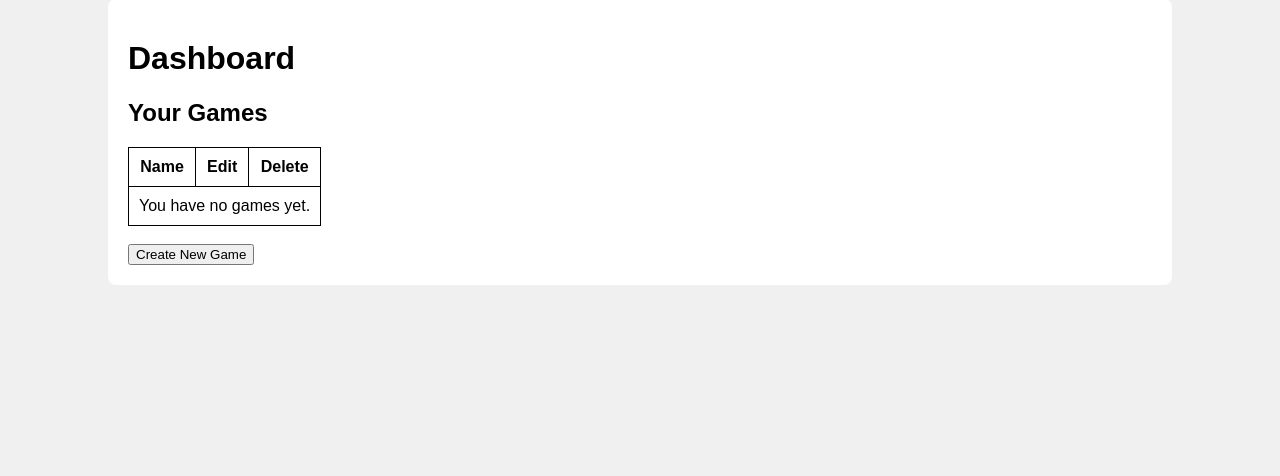
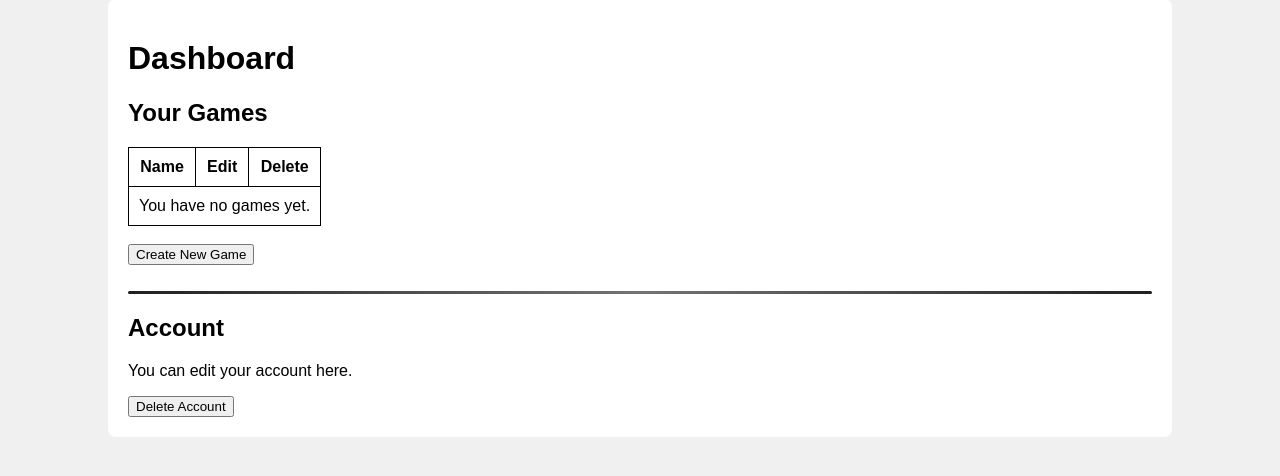
Before and after one commit to jkuusto/rpg-random-encounters, a Flask app: page /dashboard in a window 1280 px wide. Shown: the part 108-584 px from the top of the page. Run offline with Flask 3, Linux system fonts and the light colour scheme; the visitor is signed in with stand-in values (Sample User, id 1).

Commit message:
Add user deletion feature on dashboard, update README

```diff
--- a/routes.py
+++ b/routes.py
@@ -285,3 +285,17 @@ def register():
     else:
         flash("Registration failed due to an unexpected error", "error")
     return render_template("login.html")
+
+
+@app.route("/delete_account", methods=["POST"])
+def delete_account():
+    if session.get("csrf_token") != request.form.get("csrf_token"):
+        abort(403)
+    user_id_value = user_id()
+    if not user_id_value:
+        flash("You must be logged in to delete your account", "error")
+        return redirect("/login")
+    else:
+        delete_user(user_id_value)
+        flash("Your account has been successfully deleted", "success")
+        return redirect("/logout")
--- a/templates/dashboard.html
+++ b/templates/dashboard.html
@@ -44,4 +44,15 @@
         <button type="submit">Create New Game</button>
     </form>
 
+    <br><hr>
+
+    <h2>Account</h2>
+
+    <p>You can edit your account here.</p>
+
+    <form action="{{ url_for('delete_account') }}" method="post">
+        <input type="hidden" name="csrf_token" value="{{ session['csrf_token'] }}">
+        <button type="submit" onclick="return confirm('Are you sure you want to delete your account?');">Delete Account</button>
+    </form>
+
 {% endblock %}
--- a/users.py
+++ b/users.py
@@ -1,5 +1,6 @@
 from db import db
 from sqlalchemy.sql import text
+from sqlalchemy.exc import SQLAlchemyError
 from flask import session
 from werkzeug.security import check_password_hash, generate_password_hash
 
@@ -30,7 +31,10 @@ def register_user(username, password):
 
     hash_value = generate_password_hash(password)
     try:
-        sql = text("INSERT INTO users (username, password) VALUES (:username, :password)")
+        sql = text("""
+                   INSERT INTO users (username, password)
+                   VALUES (:username, :password)
+                   """)
         db.session.execute(sql, {"username":username, "password":hash_value})
         db.session.commit()
         return True
@@ -41,3 +45,13 @@ def register_user(username, password):
 
 def user_id():
     return session.get("user_id",0)
+
+
+def delete_user(user_id):
+    try:
+        sql = text("DELETE FROM users WHERE id=:user_id")
+        db.session.execute(sql, {"user_id": user_id})
+        db.session.commit()
+    except SQLAlchemyError as e:
+        print("An error occurred deleting the user account:", e)
+        db.session.rollback()
```
Also changed, not shown: README.md.
